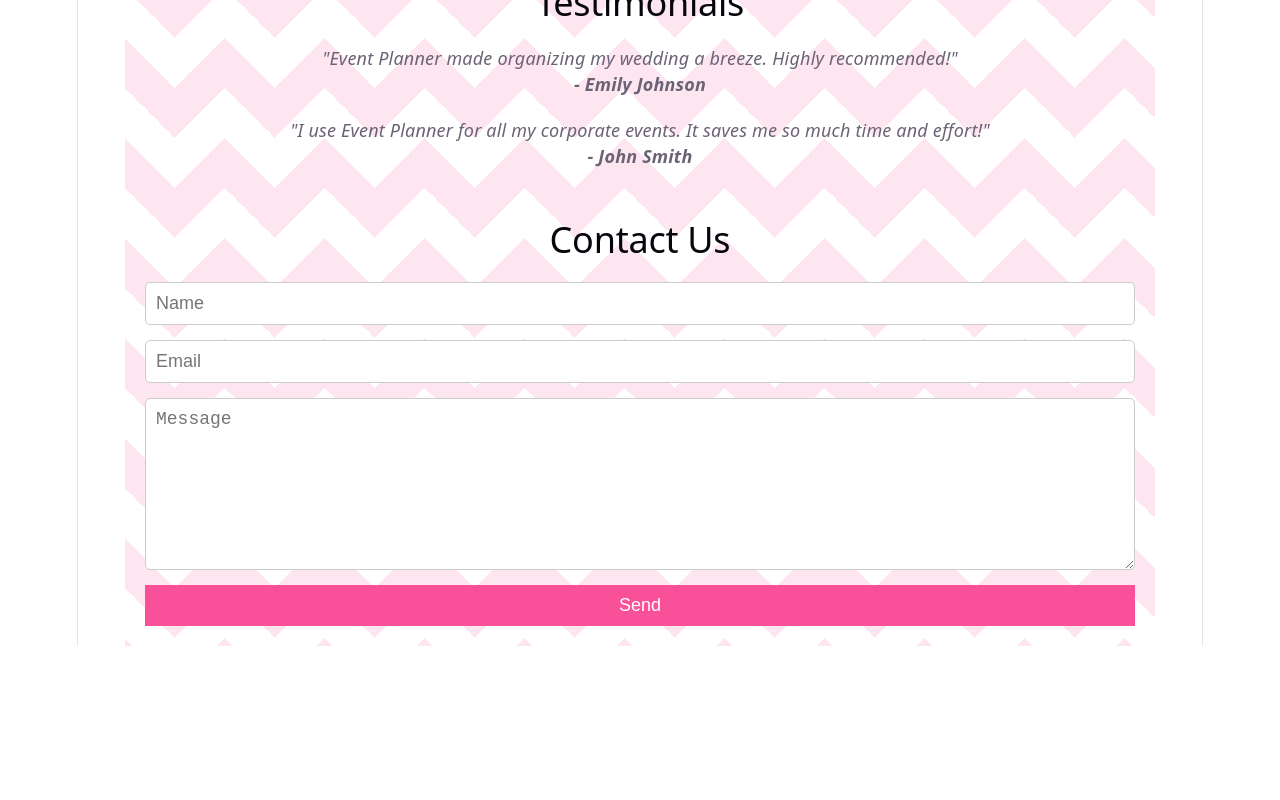
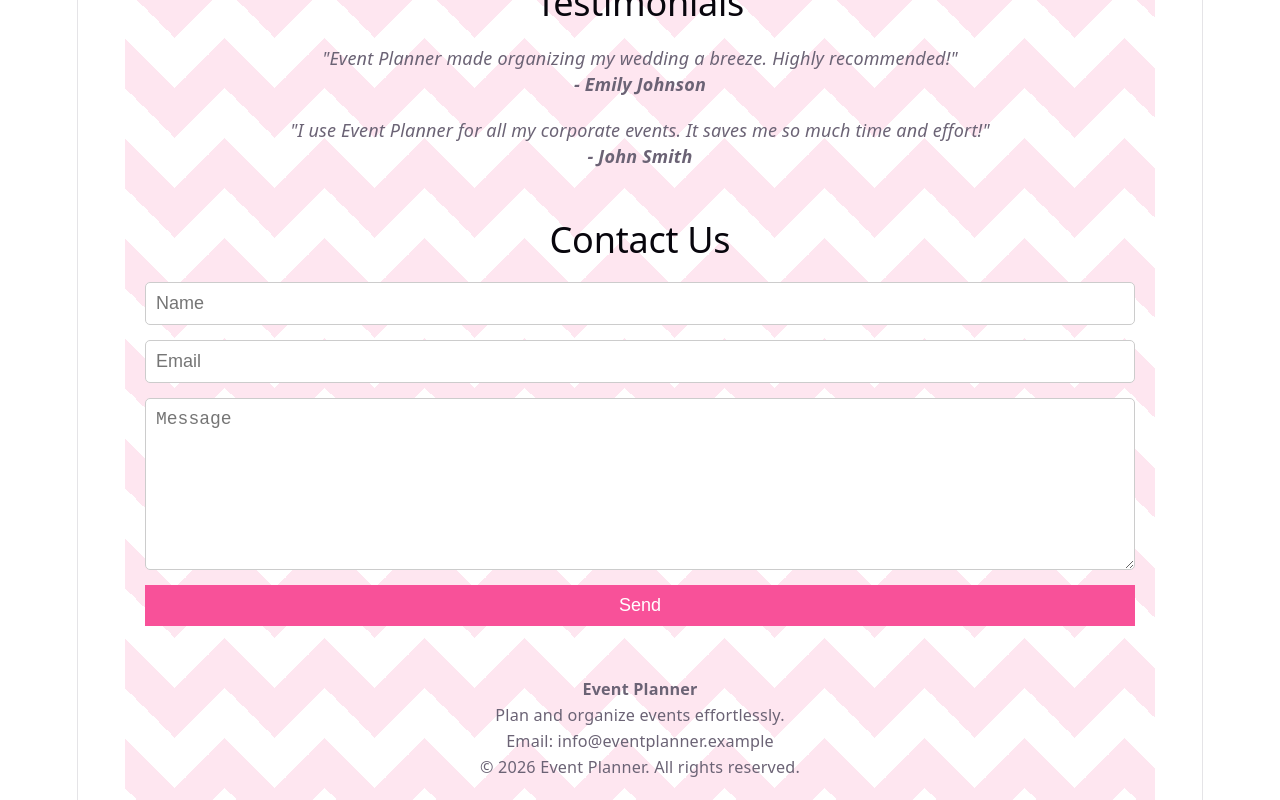
Before and after one commit to P-Jelagat/Event-Planner, a React (Vite) app in the folder event-planner/: page / in a window 1280 px wide. Shown: the part 812-1612 px from the top of the page. Before the commit the page ends 1458 px from the top, so only its background shows below. Built offline with nearby package versions, Linux system fonts and the light colour scheme.

Commit message:
Footer created  and added to EventPlanner.jsx

```diff
--- a/event-planner/src/EventPlanner.jsx
+++ b/event-planner/src/EventPlanner.jsx
@@ -1,5 +1,6 @@
 // import React from 'react';
 import './EventPlanner.css'; // Import CSS file for styling
+import Footer from './components/Footer';
 
 const EventPlanner = () => {
  return (
@@ -89,6 +90,7 @@ const EventPlanner = () => {
                 <button className="submit-button">Send</button>
             </form>
         </section>
+        <Footer />
     </div>
  );
 };
--- a/event-planner/src/components/Footer.jsx
+++ b/event-planner/src/components/Footer.jsx
@@ -0,0 +1,14 @@
+
+const Footer = () => {
+ return (
+ <footer>
+ <div>
+ <p><strong>Event Planner</strong></p>
+ <p>Plan and organize events effortlessly.</p>
+ <p>Email: info@eventplanner.example</p>
+ <p>© 2026 Event Planner. All rights reserved.</p>
+ </div>
+ </footer>
+ );
+};
+export default Footer;
```
